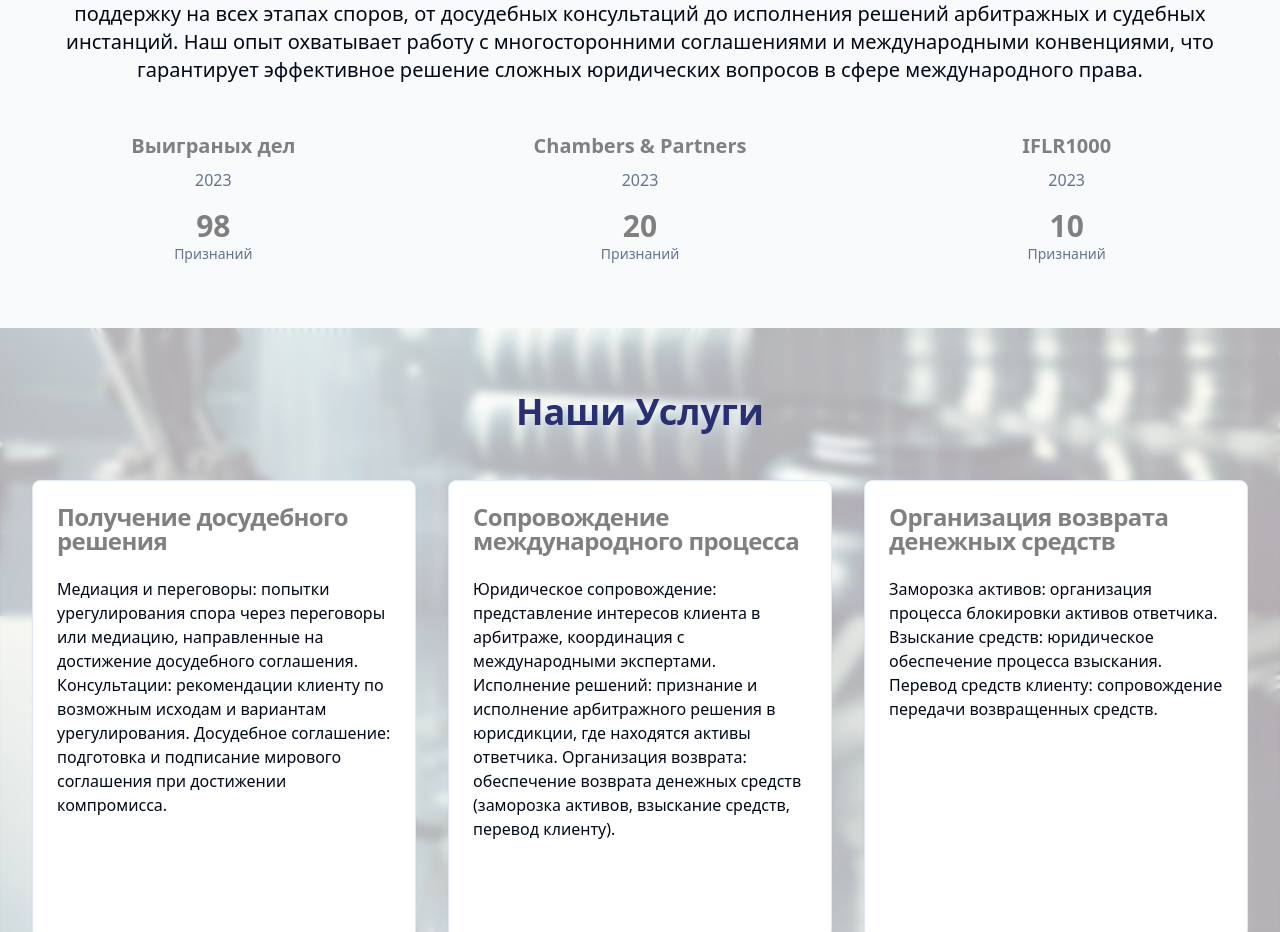
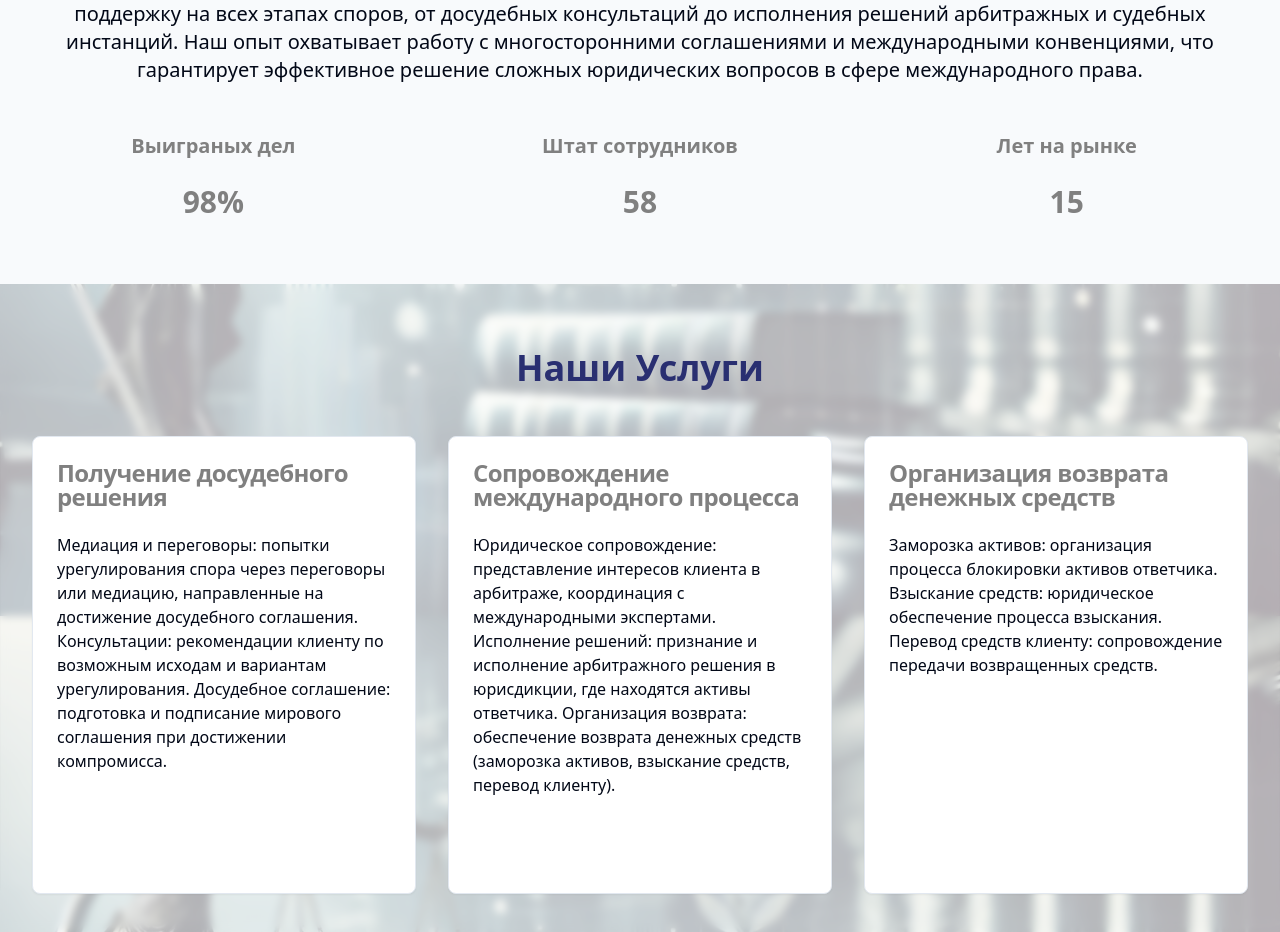
Before and after one commit to Horjoy9v/teslapp, a Next.js app: page / in a window 1280 px wide. Shown: the part 984-1916 px from the top of the page. Built offline with nearby package versions, Linux system fonts and the light colour scheme.

Commit message:
Update Recognition.tsx

```diff
--- a/components/Recognition.tsx
+++ b/components/Recognition.tsx
@@ -1,19 +1,26 @@
-import { useEffect, useState } from "react";
-import { motion, useAnimation } from "framer-motion";
-import { useInView } from "react-intersection-observer";
-import CountUp from "react-countup";
+import { useEffect, useState } from "react"
+import { motion, useAnimation } from "framer-motion"
+import { useInView } from "react-intersection-observer"
+import CountUp from "react-countup"
+
+interface Award {
+  name: string
+  year: string
+  count: number
+  isPercentage?: boolean
+}
 
 interface RecognitionProps {
-  language: "en" | "ru";
+  language: "en" | "ru"
 }
 
 export default function Recognition({ language }: RecognitionProps) {
-  const controls = useAnimation();
+  const controls = useAnimation()
   const [ref, inView] = useInView({
     triggerOnce: true,
     threshold: 0.1,
-  });
-  const [startCounting, setStartCounting] = useState(false);
+  })
+  const [startCounting, setStartCounting] = useState(false)
 
   const content = {
     en: {
@@ -21,7 +28,7 @@ export default function Recognition({ language }: RecognitionProps) {
       description:
         "Our company provides legal services at the international level, specializing in the resolution of investment disputes and litigation between investors and various types of companies. We offer support at all stages of disputes, from pre-trial consultations to the enforcement of arbitration and court decisions. Our experience includes work with multilateral agreements and international conventions, which guarantees an effective solution to complex legal issues in the field of international law.",
       awards: [
-        { name: "Cases Won", year: "2023", count: 98 },
+        { name: "Cases Won", year: "2023", count: 98, isPercentage: true },
         { name: "Chambers & Partners", year: "2023", count: 20 },
         { name: "IFLR1000", year: "2023", count: 10 },
       ],
@@ -31,24 +38,24 @@ export default function Recognition({ language }: RecognitionProps) {
       description:
         "Наша компания предоставляет юридические услуги на международном уровне, специализируясь на разрешении инвестиционных споров и судебных разбирательств между инвесторами и различного рода компаниями. Мы предлагаем поддержку на всех этапах споров, от досудебных консультаций до исполнения решений арбитражных и судебных инстанций. Наш опыт охватывает работу с многосторонними соглашениями и международными конвенциями, что гарантирует эффективное решение сложных юридических вопросов в сфере международного права.",
       awards: [
-        { name: "Выиграных дел", year: "2023", count: 98 },
-        { name: "Chambers & Partners", year: "2023", count: 20 },
-        { name: "IFLR1000", year: "2023", count: 10 },
+        { name: "Выиграных дел", year: " ", count: 98, isPercentage: true },
+        { name: "Штат сотрудников", year: " ", count: 58 },
+        { name: "Лет на рынке", year: " ", count: 15 },
       ],
     },
-  };
+  }
 
   useEffect(() => {
     if (inView) {
-      controls.start("visible");
-      setStartCounting(true);
+      controls.start("visible")
+      setStartCounting(true)
     }
-  }, [controls, inView]);
+  }, [controls, inView])
 
   const itemVariants = {
     hidden: { opacity: 0, y: 20 },
     visible: { opacity: 1, y: 0, transition: { duration: 0.5 } },
-  };
+  }
 
   return (
     <section ref={ref} id="about" className="py-16 bg-background">
@@ -78,9 +85,7 @@ export default function Recognition({ language }: RecognitionProps) {
               animate={controls}
               variants={itemVariants}
             >
-              <h3 className="text-xl font-semibold mb-2 text-primary">
-                {award.name}
-              </h3>
+              <h3 className="text-xl font-semibold mb-2 text-primary">{award.name}</h3>
               <p className="text-muted-foreground">{award.year}</p>
               <CountUp
                 start={0}
@@ -90,23 +95,15 @@ export default function Recognition({ language }: RecognitionProps) {
                 useEasing={true}
                 useGrouping={true}
                 redraw={true}
+                suffix={award.isPercentage ? "%" : ""}
               >
-                {({ countUpRef }) => (
-                  <span
-                    ref={countUpRef}
-                    className="text-3xl font-bold text-primary mt-4"
-                  >
-                    {startCounting ? award.count : 0}
-                  </span>
-                )}
+                {({ countUpRef }) => <span ref={countUpRef} className="text-3xl font-bold text-primary mt-4" />}
               </CountUp>
-              <p className="text-sm text-muted-foreground">
-                {language === "en" ? "Recognitions" : "Признаний"}
-              </p>
+
             </motion.div>
           ))}
         </div>
       </div>
     </section>
-  );
+  )
 }
```
